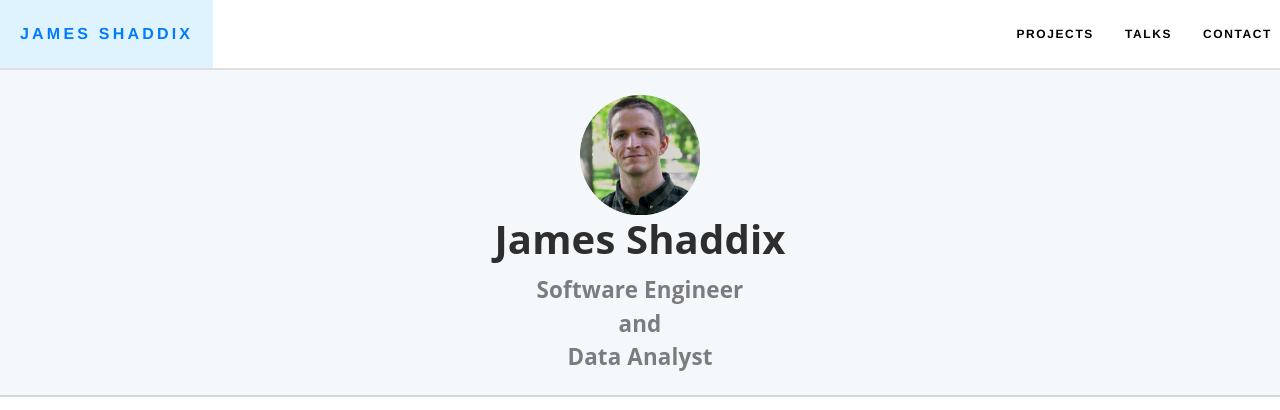
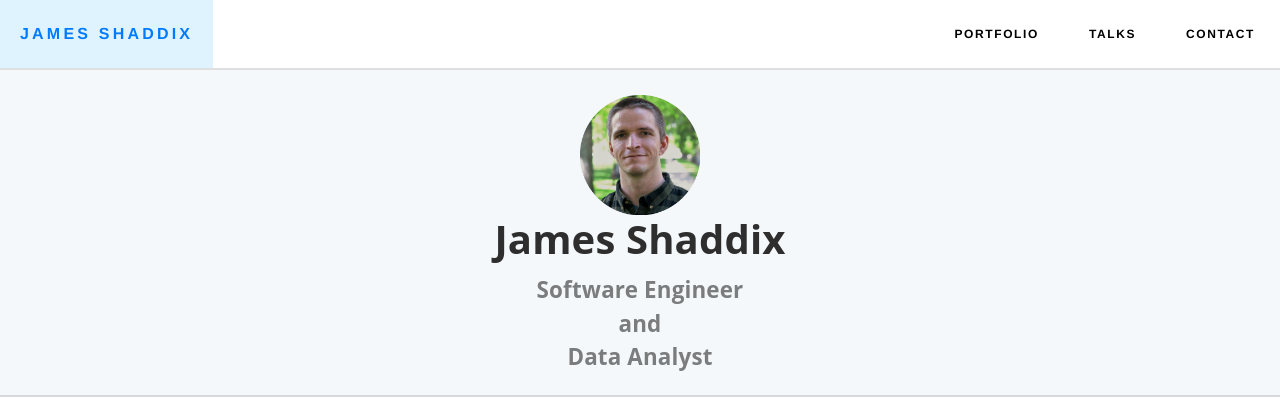
Before and after one commit to Jim-Shaddix/Personal-Website, a Flask app: page / in a window 1280 px wide. Shown: the top 410 px of the page. Run offline with Flask 2, Linux system fonts and the light colour scheme; some libraries are stand-ins or nearby versions.

Commit message:
changed the word project to portfolio and updated the styling for the navigation bar

```diff
--- a/app.py
+++ b/app.py
@@ -51,15 +51,15 @@ def home_page():
     return render_template("home.html", title="home")
 
 
-@app.route("/projects")
-def projects():
+@app.route("/portfolio")
+def portfolio():
 
     # json file to parse
     json_file = "static/json/projects.json"
 
     project_list = read_json(json_file)
 
-    # grouping projects into two's
+    # grouping portfolio into two's
     project_groups = [[project_list[i*2], project_list[i*2+1]]
                       for i in range(len(project_list) // 2)]
 
@@ -68,8 +68,8 @@ def projects():
     if len(project_list) % 2 != 0:
         project_singles = project_list[-1:]
 
-    return render_template("projects.html",
-                           title="projects",
+    return render_template("portfolio.html",
+                           title="portfolio",
                            project_groups=project_groups,
                            project_singles=project_singles)
 
--- a/static/contactBar.css
+++ b/static/contactBar.css
@@ -8,7 +8,8 @@ i{
 
 .fa-ul a:hover{
     /*color: red;*/
-    background-color: transparent;
+    /*background-color: transparent;*/
+    /*background-color: lightblue;*/
     text-decoration: underline;
     color: #0000FF;
 }
--- a/static/navBar.css
+++ b/static/navBar.css
@@ -52,7 +52,6 @@
     border-top-color: rgba(0,0,0,.125);
     border-top-style: solid;
     border-top-width: 2px;
-    padding-left: 15px;
   }
 }
 
@@ -61,7 +60,12 @@
     color: black !important;
     font-weight: 400 !important;
     font-size: 0.75rem !important;
-    margin-left: 15px;
+    /*margin-left: 15px;*/
     font-family: Montserrat,helvetica neue,Helvetica,Arial,sans-serif !important;
     font-weight: 900 !important;
+
+    padding-top: 20px !important;
+    padding-bottom: 20px !important;
+    padding-right: 25px !important;
+    padding-left: 25px !important;
 }
--- a/templates/home.html
+++ b/templates/home.html
@@ -95,7 +95,7 @@
       </div>
     </section>
 
-
+    <!-- Modal Bar -->
     <div class="row justify-content-center">
       <div class="col-6 col-md-3 text-center">
         <button type="button" class="btn middle-icon" data-toggle="modal" data-target="#skillModal">
--- a/templates/layout.html
+++ b/templates/layout.html
@@ -59,7 +59,7 @@
 
       <!-- Links -->
       <li class="nav-item">
-        <a class="nav-text nav-link " href="projects"> PROJECTS </a>
+        <a class="nav-text nav-link " href="portfolio"> PORTFOLIO </a>
       </li>
       <li class="nav-item">
         <a class="nav-text nav-link" href="talks"> TALKS </a>
--- a/templates/projects.html
+++ b/templates/portfolio.html
@@ -4,7 +4,7 @@
 
   <header>
 
-    <h1><b> Projects </b></h1>
+    <h1><b> Portfolio </b></h1>
 
     <h3>
       <small>
```
